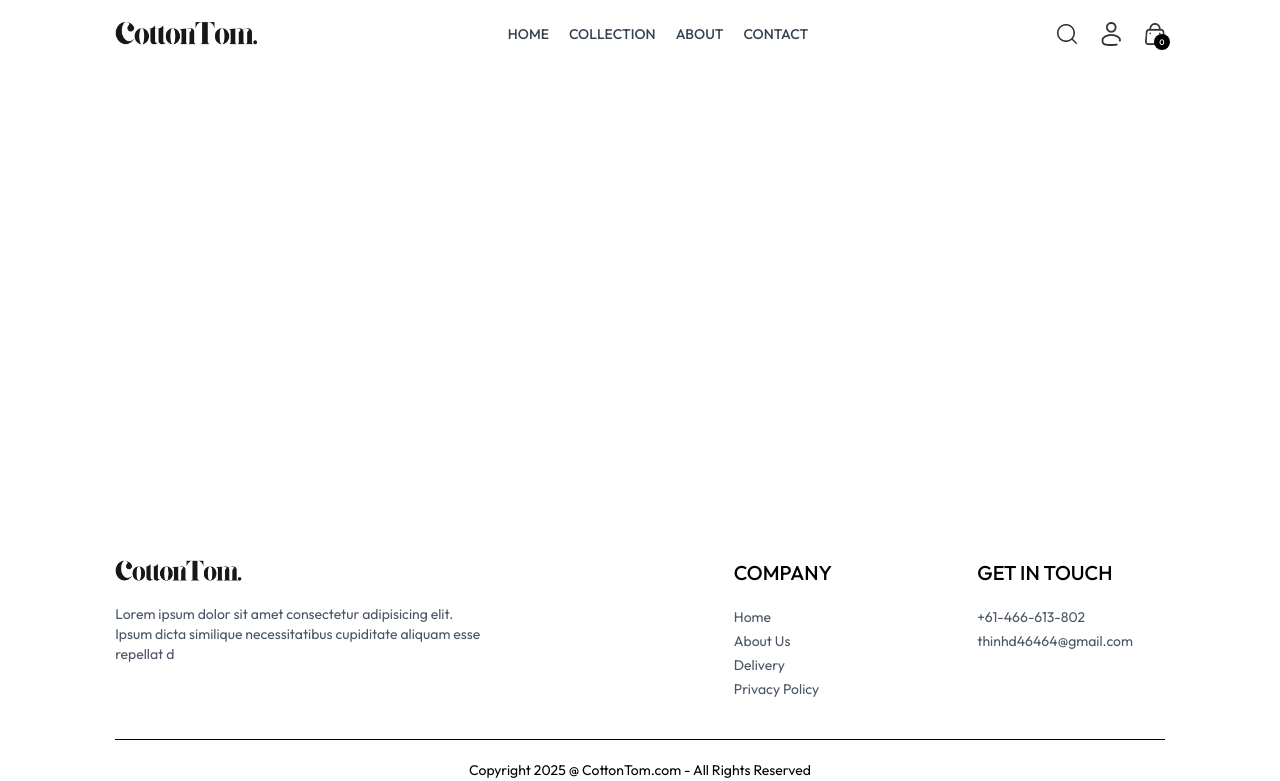
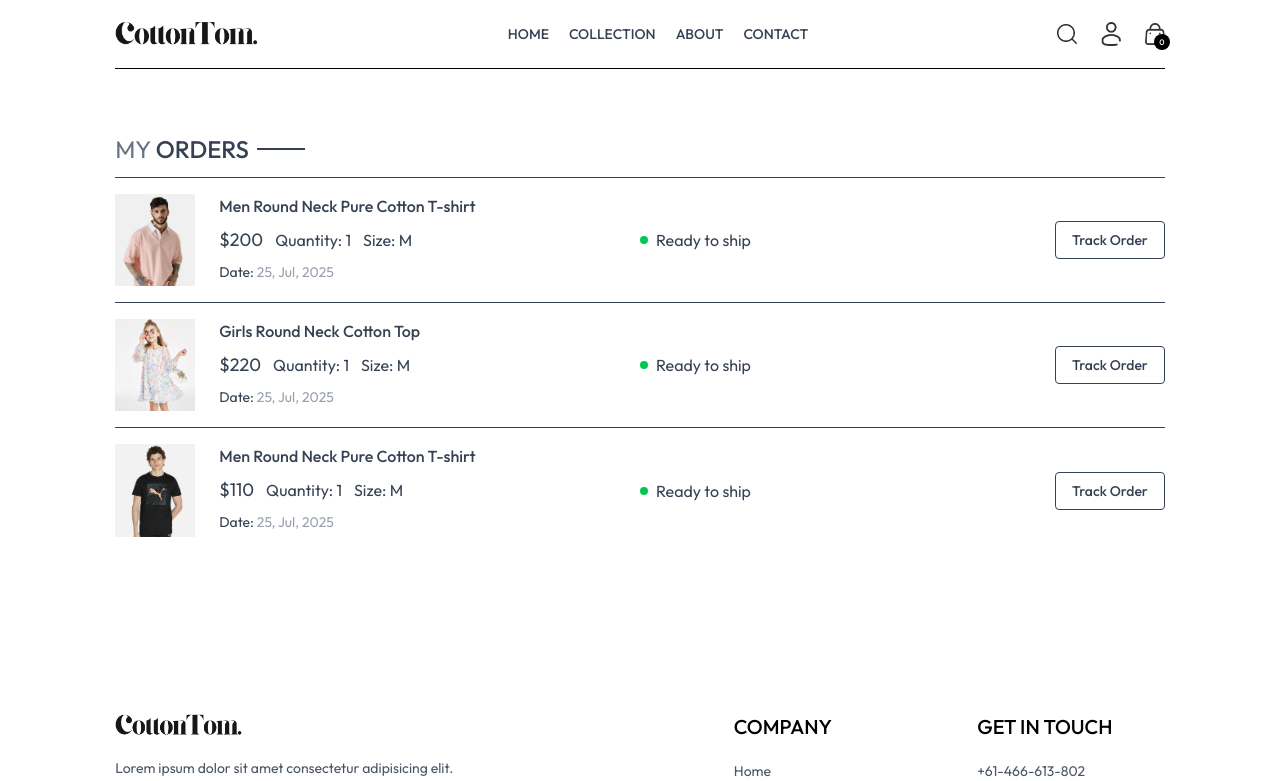
Before and after one commit to ThinhDang464/CottonTom, a React (Vite) app in the folder frontend/: page /orders in a window 1280 px wide. Shown: the top 781 px of the page. Built offline with nearby package versions, Linux system fonts and the light colour scheme.

Commit message:
frontend UI for orders page

```diff
--- a/frontend/src/pages/Orders.tsx
+++ b/frontend/src/pages/Orders.tsx
@@ -1,5 +1,53 @@
+import { useContext } from "react";
+import { ShopContext } from "../context/ShopContext";
+import Title from "../components/Title";
+
 const Orders = () => {
-  return <div></div>;
+  const { products, currency } = useContext(ShopContext);
+  return (
+    <div className="border-t pt-16">
+      <div className="text-2xl">
+        <Title text1={"MY"} text2={"ORDERS"} />
+      </div>
+
+      <div>
+        {products.slice(1, 4).map((item, index) => (
+          <div
+            key={index}
+            className="py-4 border-t  text-gray-700 flex flex-col md:flex-row md:items-center md:justify-between gap-4"
+          >
+            <div className="flex items-start gap-6 text-sm">
+              <img className="w-16 sm:w-20" src={item.image[0]} alt="" />
+              <div>
+                <p className="sm:text-base font-medium">{item.name}</p>
+                <div className="flex items-center gap-3 mt-2 text-base text-gray-700">
+                  <p className="text-lg">
+                    {currency}
+                    {item.price}
+                  </p>
+                  <p>Quantity: 1</p>
+                  <p>Size: M</p>
+                </div>
+                <p className="mt-2">
+                  Date: <span className="text-gray-400">25, Jul, 2025</span>
+                </p>
+              </div>
+            </div>
+            {/*Parent div use justify between to put space between above childre and below child, below child has 50% width of parent -> rady to ship appear in the middle */}
+            <div className="md:w-1/2 flex justify-between">
+              <div className="flex items-center gap-2">
+                <p className="min-w-2 h-2 rounded-full bg-green-500"></p>
+                <p className="test-sm text-gray-700">Ready to ship</p>
+              </div>
+              <button className="border px-4 py-2 text-sm font-medium rounded-sm">
+                Track Order
+              </button>
+            </div>
+          </div>
+        ))}
+      </div>
+    </div>
+  );
 };
 
 export default Orders;
```
